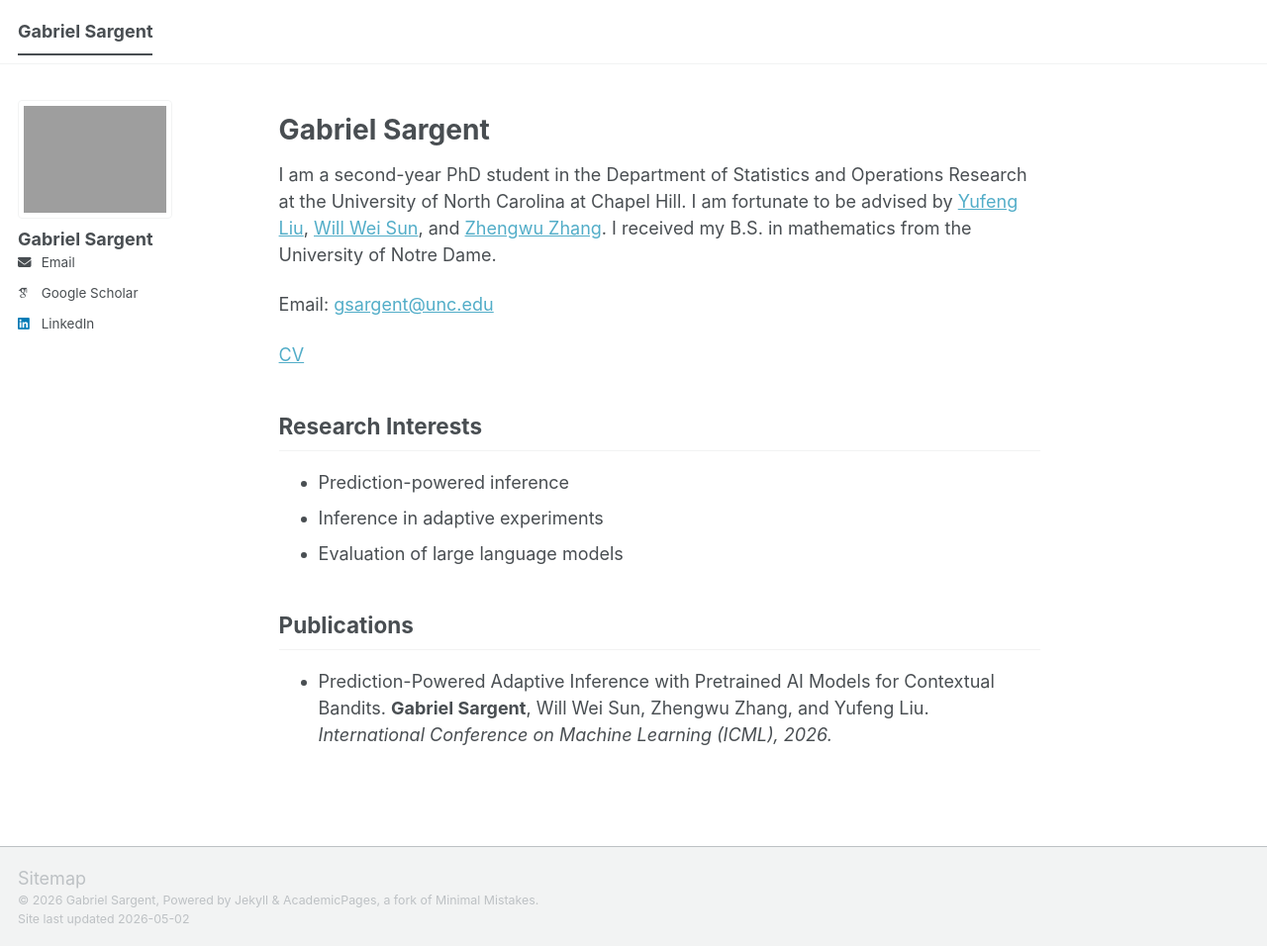
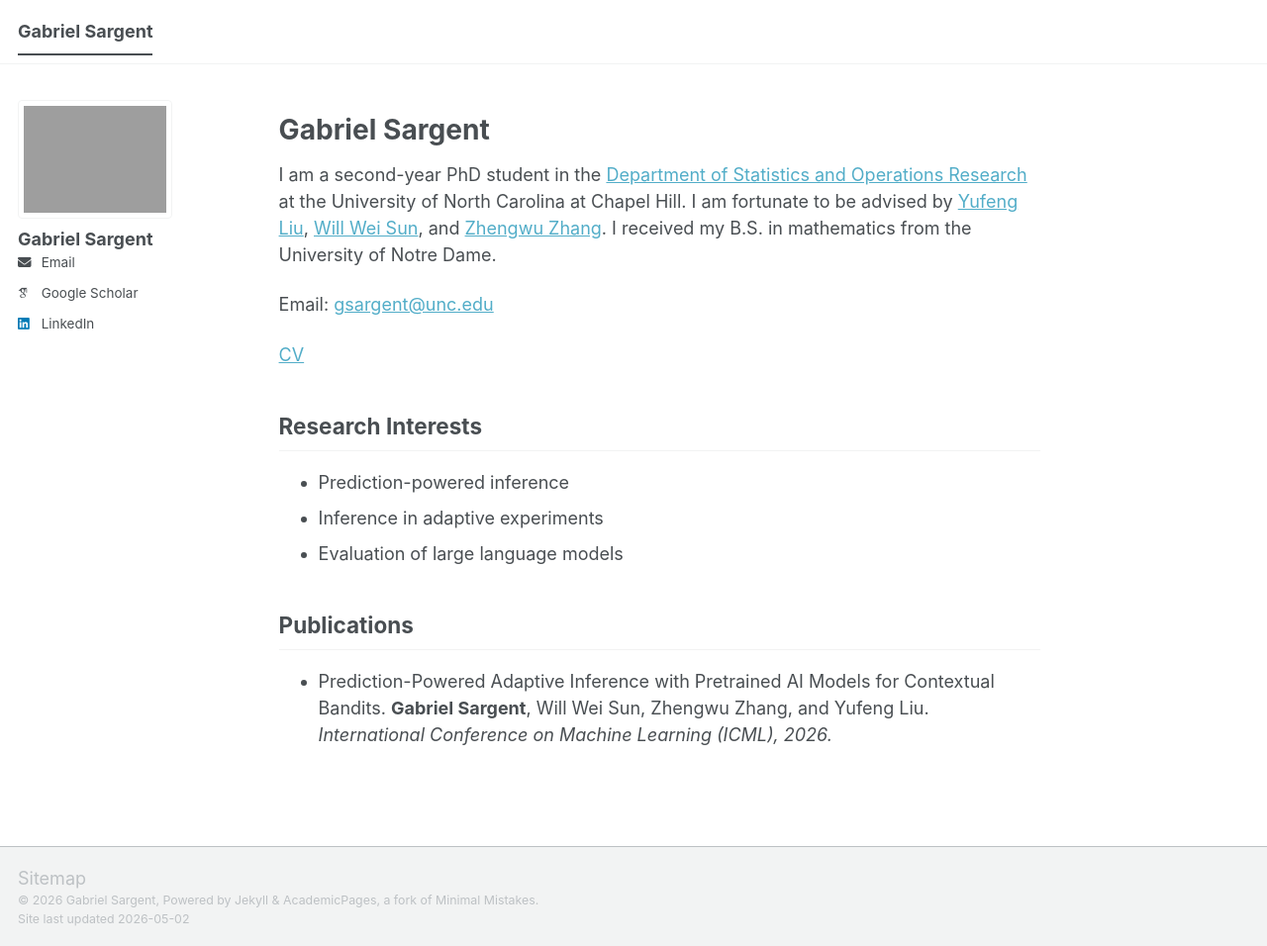
Before and after one commit to GabrielSargent/GabrielSargent.github.io, a Jekyll site: the page built from _pages/about.md, in a window 1280 px wide and 956 px high. Shown: the whole window at 99% size. Built offline with Jekyll 4.4.1, drawn with Linux system fonts in a browser that asks for light colours; some web fonts are replaced; a script bundle is joined from its source files by our own code; library files that are not in the unit come from our copies; part of the change alters nothing that is shown.

```diff
--- a/_pages/about.md
+++ b/_pages/about.md
@@ -7,7 +7,7 @@ redirect_from:
   - /about.html
 ---
 # Gabriel Sargent
-I am a second-year PhD student in the Department of Statistics and Operations Research at the University of North Carolina at Chapel Hill. I am fortunate to be advised by [Yufeng Liu](https://sites.google.com/umich.edu/yufengliu/home), [Will Wei Sun](https://web.ics.purdue.edu/~sun244/), and [Zhengwu Zhang](https://zhengwu.github.io/). I received my B.S. in mathematics from the University of Notre Dame.
+I am a second-year PhD student in the [Department of Statistics and Operations Research](https://stor.unc.edu/) at the University of North Carolina at Chapel Hill. I am fortunate to be advised by [Yufeng Liu](https://sites.google.com/umich.edu/yufengliu/home), [Will Wei Sun](https://web.ics.purdue.edu/~sun244/), and [Zhengwu Zhang](https://zhengwu.github.io/). I received my B.S. in mathematics from the University of Notre Dame.
 
 Email: [gsargent@unc.edu](mailto:gsargent@unc.edu)
 
```
